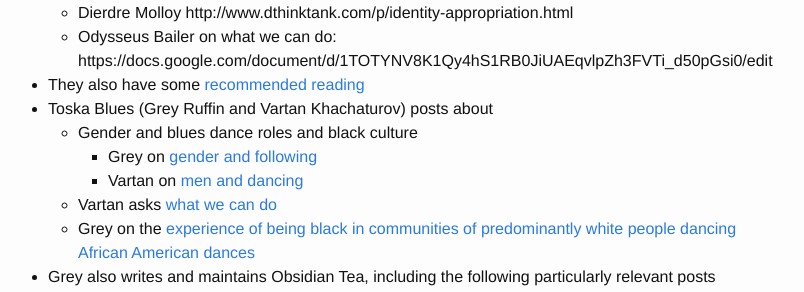
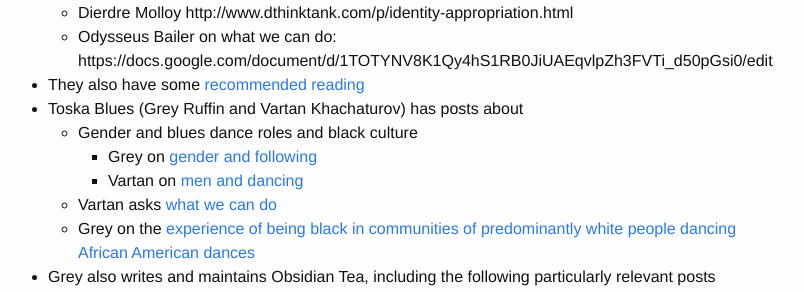
Before and after one commit to gregdyke/gregdyke.github.io, a Jekyll site: the page built from _posts/2018-10-27-walk-to-work.md, in a window 1280 px wide and 900 px high, scrolled down 2037 px. Shown: the part 160-452 px from the top of the window, without its empty margins (252-1056 px from the left). Built offline with Jekyll 4.4.1, drawn with Linux system fonts in a browser that asks for light colours; nearby versions of some CDN libraries.

Commit message:
Update 2018-10-27-walk-to-work.md

```diff
--- a/_posts/2018-10-27-walk-to-work.md
+++ b/_posts/2018-10-27-walk-to-work.md
@@ -41,7 +41,7 @@
     * Dierdre Molloy http://www.dthinktank.com/p/identity-appropriation.html
     * Odysseus Bailer on what we can do: https://docs.google.com/document/d/1TOTYNV8K1Qy4hS1RB0JiUAEqvlpZh3FVTi_d50pGsi0/edit
   * They also have some [recommended reading](https://www.adamoandvicci.com/2017/02/recommended-reading/)
-  * Toska Blues (Grey Ruffin and Vartan Khachaturov) posts about
+  * Toska Blues (Grey Ruffin and Vartan Khachaturov) has posts about
     * Gender and blues dance roles and black culture
       * Grey on [gender and following](https://www.toskablues.com/single-post/2017/03/19/%D0%B6%D0%B5%D0%BD%D1%89%D0%B8%D0%BD%D0%B0-Sistas-an-article-on-gender-and-following)
       * Vartan on [men and dancing](https://www.toskablues.com/single-post/2017/03/19/%D0%BC%D1%83%D0%B6%D1%87%D0%B8%D0%BD%D0%B0-on-men-and-dancing)
```
